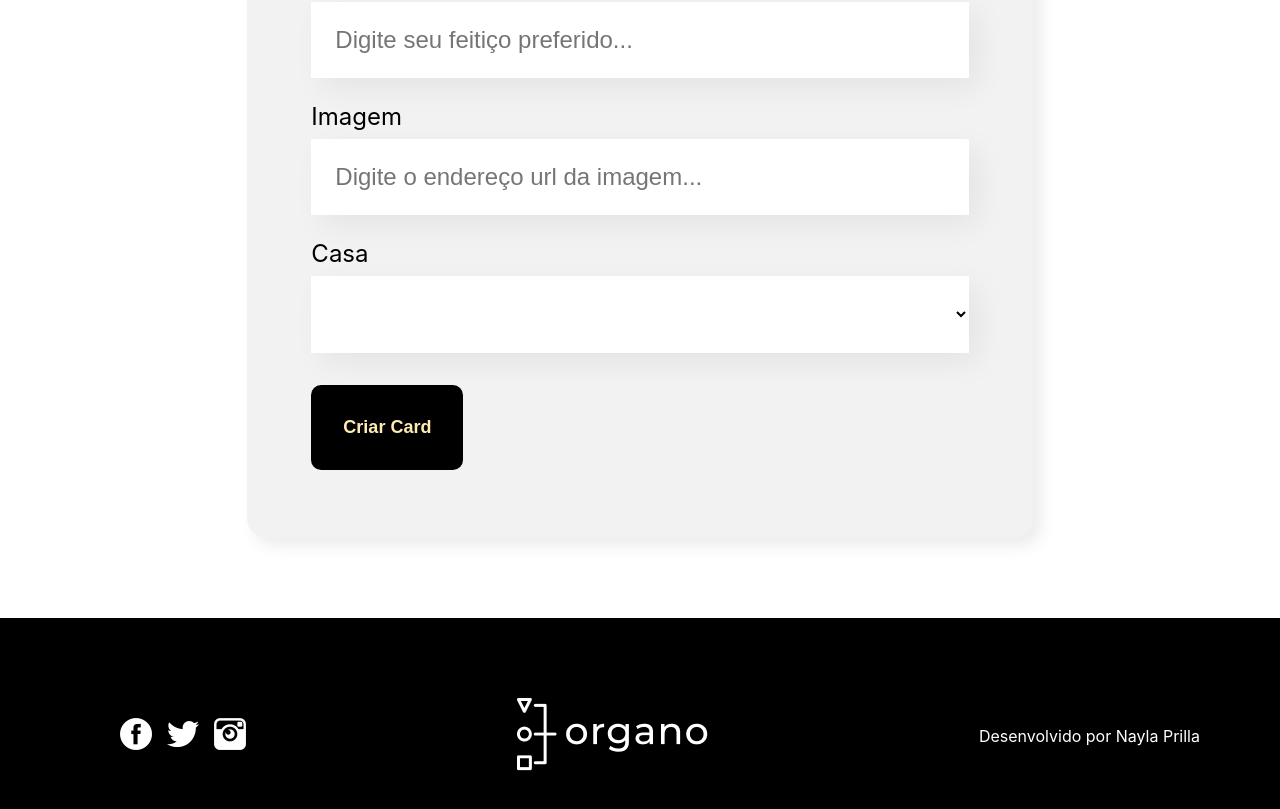
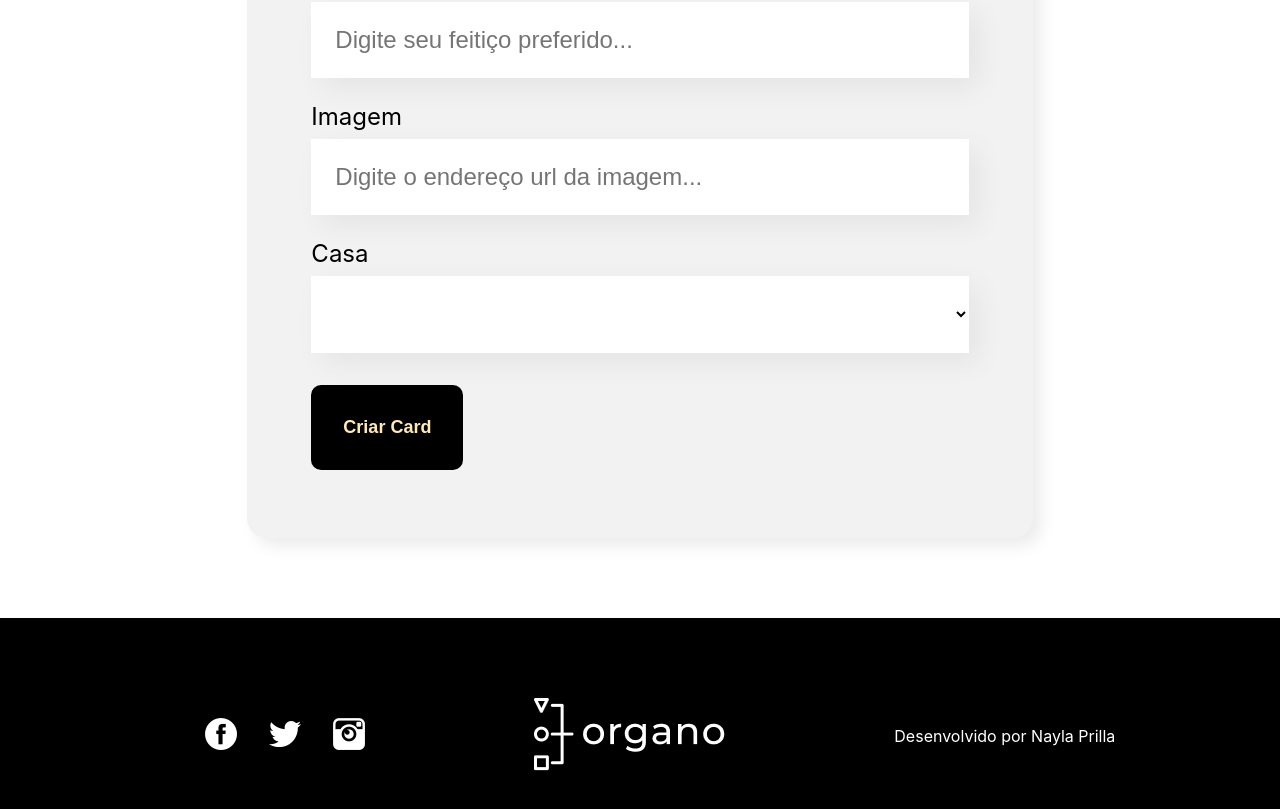
Before and after one commit to naylaprilla/organo-react, a React (Create React App) app: page / in a window 1280 px wide. Shown: the part 712-1521 px from the top of the page. Built offline with nearby package versions, Linux system fonts and the light colour scheme; the HTML template or start-up script is replaced by a standard one.

Commit message:
Change space between to Around

```diff
--- a/src/componentes/Rodapé/Rodape.css
+++ b/src/componentes/Rodapé/Rodape.css
@@ -3,14 +3,13 @@
     color: #fff;
     padding: 80px;
     display: flex;
-    justify-content: space-between;
+    justify-content: space-around;
     align-items: center;
 }
 
 .footer ul li {
     display: flex;
-    gap: 15px;
-    margin-right: 32px;
+    gap: 32px;
 
 }
 
```
